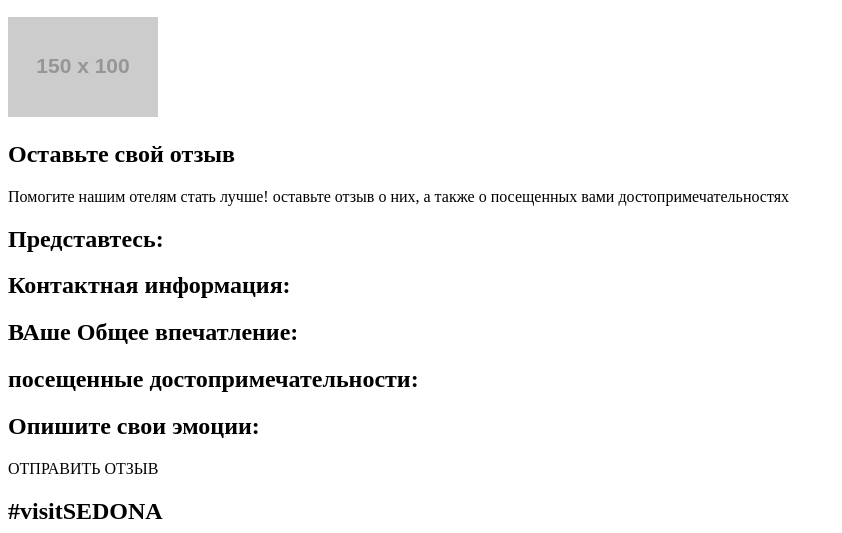
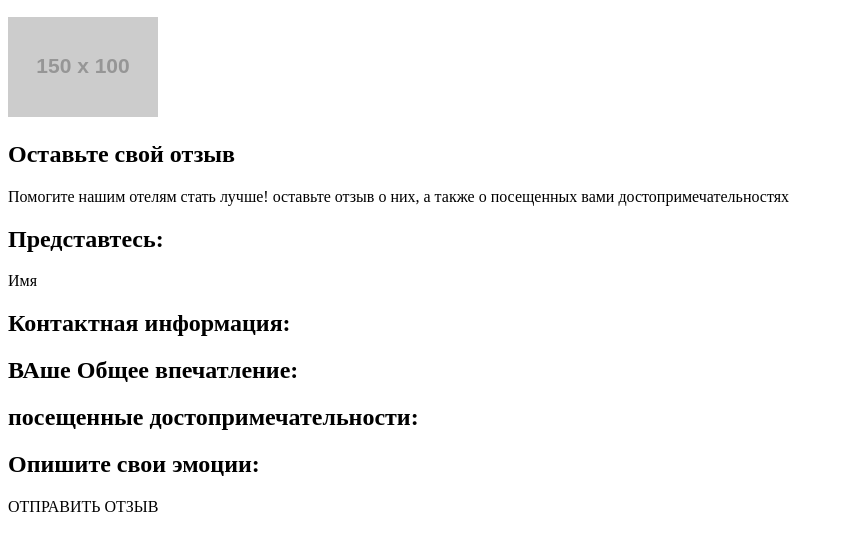
Before and after one commit to VladimirVorobyov/1001671-sedona-17, a plain HTML site: page source/form.html in a window 1280 px wide. Shown: the part 263-796 px from the top of the page, without its empty margins (0-842 px from the left). Drawn offline with Linux system fonts and the light colour scheme; placeholder pictures from the web are drawn by us.

Commit message:
Изменил разметкуÐ

```diff
--- a/source/form.html
+++ b/source/form.html
@@ -100,6 +100,7 @@
       <form method="POST" action="https://echo.htmlacademy.ru">
         <section class="nickname">
           <h2 class="nickname__info">Представтесь:</h2>
+            <p>Имя</p>
         </section>
         <section class="contacts">
           <h2 class="contacts__info">Контактная информация:</h2>
```
